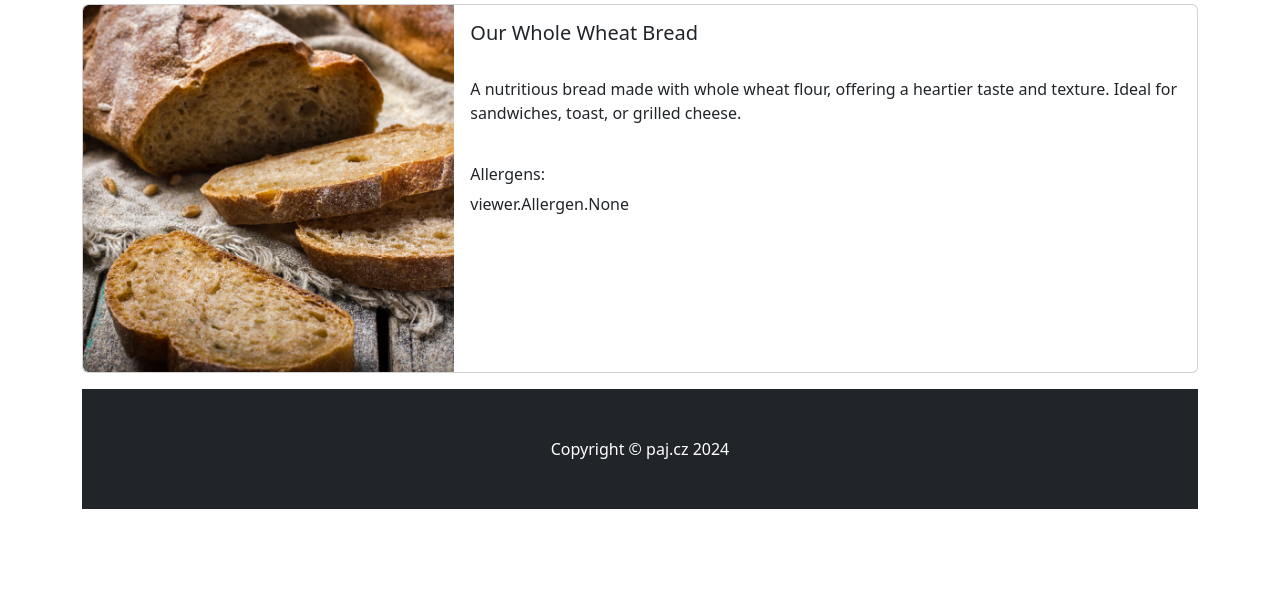
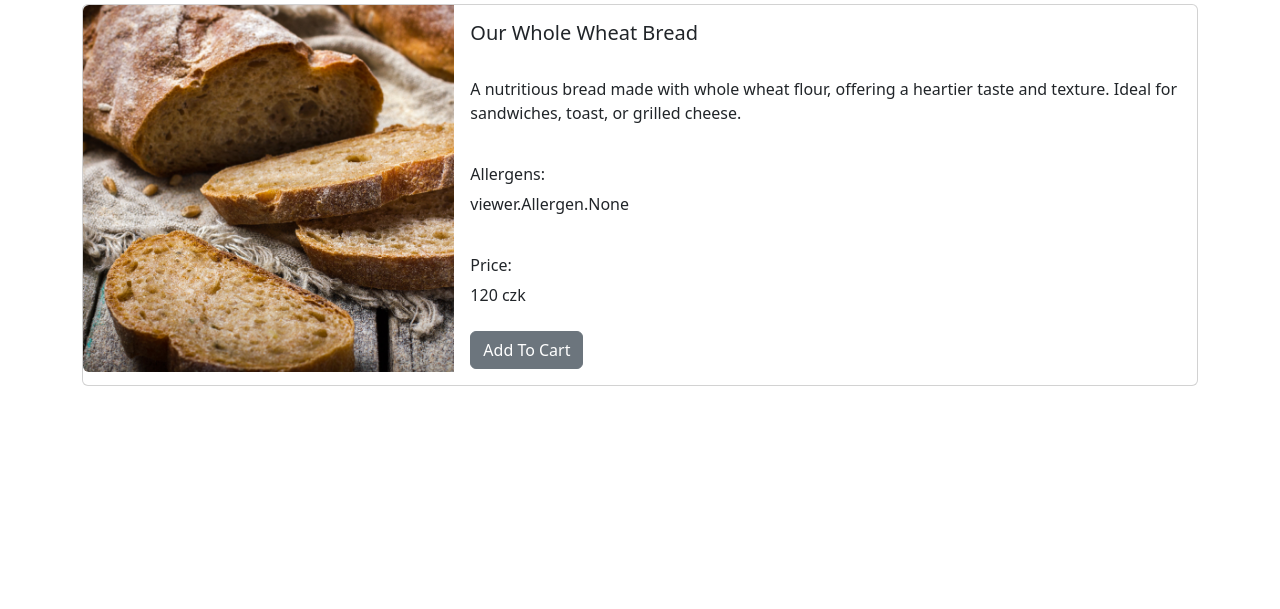
Before and after one commit to PetrMrazek/final_project_CZ20_PM, a Django app: page /products/1 in a window 1280 px wide. Shown: the part 76-685 px from the top of the page. Before the commit the page ends 585 px from the top, so only its background shows below. Run offline with Django 5.2, Linux system fonts and the light colour scheme; data comes from the database, SQL or seed files in the repository; both versions use the stored data as it was after the commit; some libraries are stand-ins or nearby versions.

Commit message:
feat: Cart Summary add product functionality

```diff
--- a/online_obchod_AJP/settings.py
+++ b/online_obchod_AJP/settings.py
@@ -67,6 +67,7 @@
                 'django.template.context_processors.request',
                 'django.contrib.auth.context_processors.auth',
                 'django.contrib.messages.context_processors.messages',
+                'viewer.context_processors.cart',
             ],
         },
     },
--- a/online_obchod_AJP/urls.py
+++ b/online_obchod_AJP/urls.py
@@ -17,7 +17,7 @@
 from django.contrib import admin
 from django.urls import path
 from viewer.views import HomePageView, ProductsView, ProductCreateView, ProductUpdateView, ProductDeleteView, UserView, \
-    SingUpView, CartSummaryView, ProductDetailView
+    SingUpView, CartSummaryView, ProductDetailView, cart_add
 from viewer.models import Categorie, Product, Allergen, OrderLine, Order
 from django.contrib.auth.views import LoginView, LogoutView
 from . import settings
@@ -39,7 +39,7 @@
     path('products/delete/<pk>/', ProductDeleteView.as_view(), name='delete_product'),
 
     path('cart', CartSummaryView.as_view(), name='cart_summary'),
-    #path('cart/add/', CartAddView.as_view(), name='cart_add'),
+    path('cart/add/', cart_add, name='cart_add'),
     #path('cart/delete/', CartDeleteView.as_view(), name='cart_delete'),
     #path('cart/update/', CartUpdateView.as_view(), name='cart_update'),
 
--- a/viewer/Templates/navbar.html
+++ b/viewer/Templates/navbar.html
@@ -27,7 +27,7 @@
                   <form class="d-flex">
                         <a href="{% url 'cart_summary' %}" class="btn btn-outline-dark"><i class="bi-cart-fill me-1"></i>
                             Cart
-                            <span class="badge bg-dark text-white ms-1 rounded-pill">0</span>
+                            <span class="badge bg-dark text-white ms-1 rounded-pill"id="cart_quantity">0</span>
                         </a>
                   </form>
                 </div>
--- a/viewer/Templates/product_detail.html
+++ b/viewer/Templates/product_detail.html
@@ -3,7 +3,6 @@
 
 <div class="container" xmlns="http://www.w3.org/1999/html">
 <br/>
-
 
 <div class="card mb-3">
   <div class="row g-0">
@@ -16,9 +15,46 @@
         <p class="card-text">{{ product_detail.description }}</p>
         <br><h6 class="card-title">Allergens: </h6>
         <p class="card-text">{{ product_detail.allergens }}</p>
+        <br><h6 class="card-title">Price: </h6>{{ product_detail.price }} czk
+        <br/><br/>
+        <button type="button" value= "{{ product_detail.id }}" class="btn btn-secondary" id="add-cart">Add To Cart</button>
       </div>
     </div>
   </div>
 </div>
 
+  <br/><br/><br/><br/><br/><br/><br/><br/><br/><br/><br/><br/><br/><br/><br/><br/><br/><br/><br/><br/>
+
+<script>
+// Check if button pressed
+$(document).on('click', '#add-cart', function(e){
+    e.preventDefault();
+    $.ajax({
+        type: 'POST',
+        url: '{% url 'cart_add' %}',
+        data: {
+          product_id: $('#add-cart').val(),
+          product_qty: $('#qty-cart option:selected').text(),
+          csrfmiddlewaretoken: '{{ csrf_token }}',
+          action: 'post'
+        },
+
+        success: function(json){
+          //console.log(json)
+          document.getElementById("cart_quantity").textContent = json.qty
+          location.reload();
+        },
+
+        error: function(xhr, errmsg, err){
+
+        }
+
+
+    });
+
+})
+
+</script>
+
+
 {% endblock %}
--- /dev/null
+++ b/viewer/cart.py
@@ -0,0 +1,25 @@
+
+class Cart():
+    def __init__(self, request):
+        self.session = request.session
+
+        # Get the current session key if it exists
+        cart= self.session.get('session_key')
+
+        # If the user is new, no session key! Create one!
+        if 'session_key' not in request.session:
+            cart = self.session['session_key'] = {}
+
+        # Make sure cart is available on all pages of site
+        self.cart = cart
+
+    def add(self, product):
+        product_id = str(product)
+        if product_id in self.cart:
+            pass
+        else:
+            self.cart[product_id] = {'price': str(product.price)}
+        self.session.modified = True
+
+    def __len__(self):
+        return len(self.cart)
--- /dev/null
+++ b/viewer/context_processors.py
@@ -0,0 +1,6 @@
+from .cart import Cart
+
+# Create context processor so Cart functionality works on all pages
+def cart(request):
+    # Return the default data from our cart
+    return {'cart': Cart(request)}
--- a/viewer/views.py
+++ b/viewer/views.py
@@ -1,10 +1,14 @@
-from django.shortcuts import render
+from django.shortcuts import render, get_object_or_404
 from django.contrib.auth.mixins import LoginRequiredMixin, PermissionRequiredMixin
 from django.views.generic import TemplateView, CreateView, UpdateView, DeleteView
 from django.contrib.auth.forms import UserCreationForm
 from viewer.forms import ProductForm
 from viewer.models import Categorie, Product, Allergen
+from viewer.cart import Cart
 from django.urls import reverse_lazy
+from django.http import JsonResponse
+from django.contrib import messages
+
 
 # Homepage set up
 class HomePageView(TemplateView):
@@ -71,7 +75,29 @@
 class CartSummaryView(TemplateView):
     template_name = 'cart_summary.html'
 
-#class CartAddView(CreateView):
+def cart_add(request):
+    cart = Cart(request)
+    # test for POST
+    if request.POST.get('action') == 'post':
+        # Get product
+        product_id = int(request.POST.get('product_id'))
+
+        # lookup for product in DB
+        product = get_object_or_404(Product, id=product_id)
+
+        # Save to session
+        cart.add(product=product)
+
+        # Get Cart Quantity
+        cart_quantity = cart.__len__()
+
+        # Return response
+        response = JsonResponse({'qty': cart_quantity})
+        return response
+
+
+
+
 
 #class CartDeleteView(DeleteView):
 
```
Also changed, not shown: db.sqlite3.
